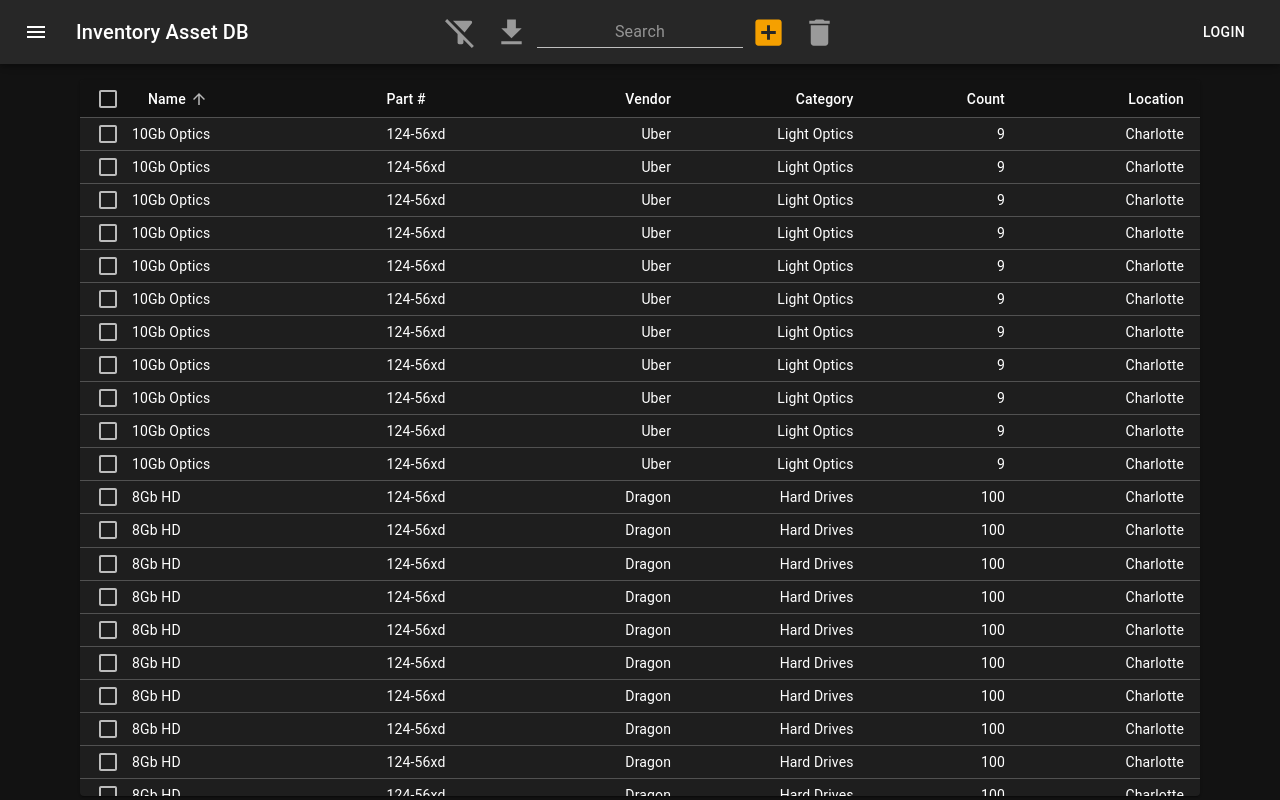
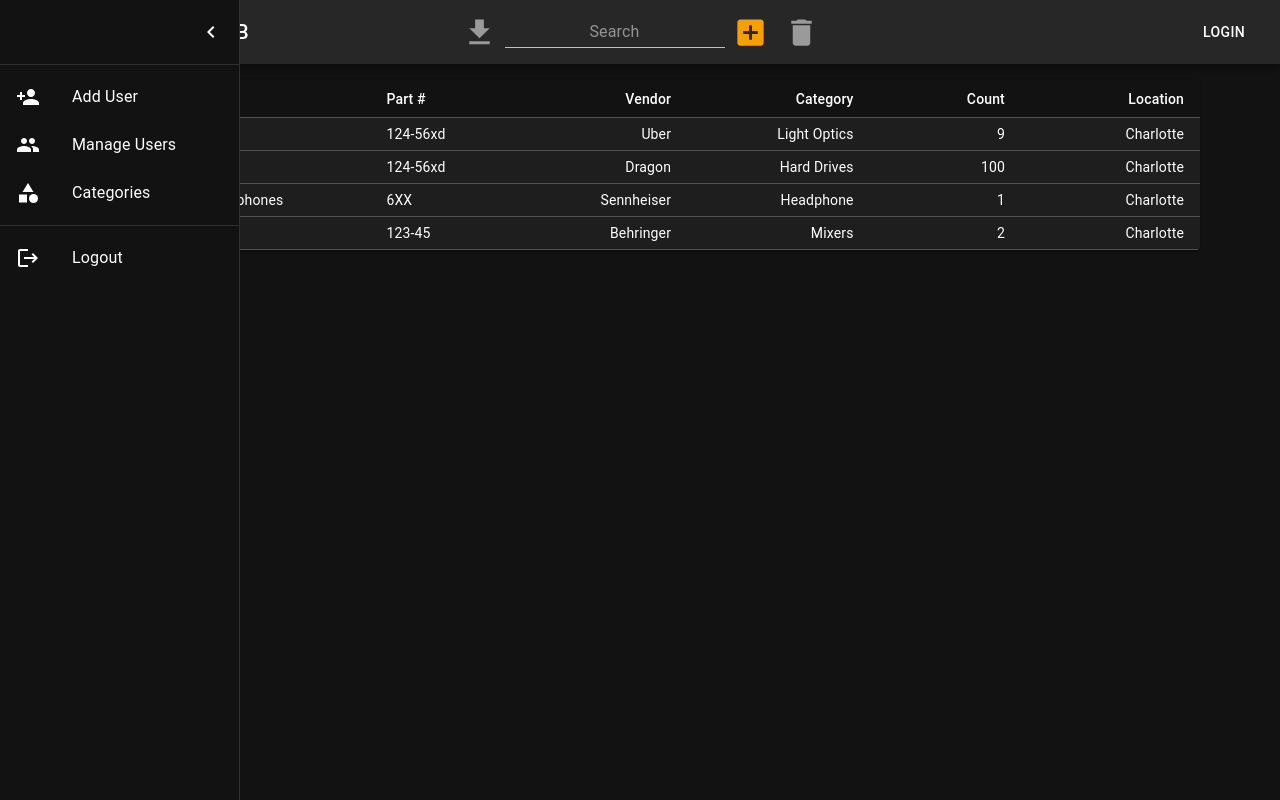
Before and after one commit to sudothei/asset-inventory, a React app in the folder web/: page / in a window 1280 px wide. Both pictures are taken after a click on the button 36 px from the left and 32 px from the top of the page. Built offline with nearby package versions, Linux system fonts and the light colour scheme.

Commit message:
added drawer

```diff
--- /dev/null
+++ b/web/src/DashDrawer.tsx
@@ -0,0 +1,97 @@
+import * as React from "react";
+
+import { styled } from "@mui/material/styles";
+import Drawer from "@mui/material/Drawer";
+import List from "@mui/material/List";
+import Divider from "@mui/material/Divider";
+import ListItem from "@mui/material/ListItem";
+import ListItemButton from "@mui/material/ListItemButton";
+import ListItemIcon from "@mui/material/ListItemIcon";
+import ListItemText from "@mui/material/ListItemText";
+import IconButton from "@mui/material/IconButton";
+
+import PersonAddIcon from "@mui/icons-material/PersonAdd";
+import GroupIcon from "@mui/icons-material/Group";
+import CategoryIcon from "@mui/icons-material/Category";
+import LogoutIcon from "@mui/icons-material/Logout";
+import ChevronLeftIcon from "@mui/icons-material/ChevronLeft";
+
+const drawerWidth = 240;
+
+interface DashDrawerProps {
+  open: boolean;
+  handleClick: () => void;
+}
+
+const DrawerHeader = styled("div")(({ theme }) => ({
+  display: "flex",
+  alignItems: "center",
+  padding: theme.spacing(0, 1),
+  // necessary for content to be below app bar
+  ...theme.mixins.toolbar,
+  justifyContent: "flex-end",
+}));
+
+export const DashDrawer = (props: DashDrawerProps) => {
+  const { open, handleClick } = props;
+
+  return (
+    <Drawer
+      sx={{
+        width: drawerWidth,
+        flexShrink: 0,
+        "& .MuiDrawer-paper": {
+          width: drawerWidth,
+          boxSizing: "border-box",
+        },
+      }}
+      variant="persistent"
+      anchor="left"
+      open={open}
+    >
+      <DrawerHeader>
+        <IconButton>
+          <ChevronLeftIcon onClick={handleClick} />
+        </IconButton>
+      </DrawerHeader>
+      <Divider />
+      <List>
+        <ListItem key={"Add User"} disablePadding>
+          <ListItemButton>
+            <ListItemIcon>
+              <PersonAddIcon />
+            </ListItemIcon>
+            <ListItemText primary={"Add User"} />
+          </ListItemButton>
+        </ListItem>
+        <ListItem key={"Manage Users"} disablePadding>
+          <ListItemButton>
+            <ListItemIcon>
+              <GroupIcon />
+            </ListItemIcon>
+            <ListItemText primary={"Manage Users"} />
+          </ListItemButton>
+        </ListItem>
+        <ListItem key={"Categories"} disablePadding>
+          <ListItemButton>
+            <ListItemIcon>
+              <CategoryIcon />
+            </ListItemIcon>
+            <ListItemText primary={"Categories"} />
+          </ListItemButton>
+        </ListItem>
+      </List>
+      <Divider />
+      <List>
+        <ListItem key={"Logout"} disablePadding>
+          <ListItemButton>
+            <ListItemIcon>
+              <LogoutIcon />
+            </ListItemIcon>
+            <ListItemText primary={"Logout"} />
+          </ListItemButton>
+        </ListItem>
+      </List>
+    </Drawer>
+  );
+};
--- a/web/src/DashTopBar.tsx
+++ b/web/src/DashTopBar.tsx
@@ -1,77 +1,81 @@
 import * as React from "react";
-import {useState} from "react";
+import { useState } from "react";
 
-import AppBar from '@mui/material/AppBar';
-import Box from '@mui/material/Box';
-import Toolbar from '@mui/material/Toolbar';
-import Typography from '@mui/material/Typography';
-import Button from '@mui/material/Button';
-import IconButton from '@mui/material/IconButton';
-import Input from '@mui/material/Input';
+import AppBar from "@mui/material/AppBar";
+import Box from "@mui/material/Box";
+import Toolbar from "@mui/material/Toolbar";
+import Typography from "@mui/material/Typography";
+import Button from "@mui/material/Button";
+import IconButton from "@mui/material/IconButton";
+import Input from "@mui/material/Input";
 
-import MenuIcon from '@mui/icons-material/Menu';
-import DeleteIcon from '@mui/icons-material/Delete';
-import FileDownloadIcon from '@mui/icons-material/FileDownload';
-import FilterAltIcon from '@mui/icons-material/FilterAlt';
-import FilterAltOffIcon from '@mui/icons-material/FilterAltOff';
-import AddBoxIcon from '@mui/icons-material/AddBox';
+import MenuIcon from "@mui/icons-material/Menu";
+import DeleteIcon from "@mui/icons-material/Delete";
+import FileDownloadIcon from "@mui/icons-material/FileDownload";
+import AddBoxIcon from "@mui/icons-material/AddBox";
+
+import { DashDrawer } from "./DashDrawer";
 
 export const DashTopBar = () => {
-    const [filterOn, setFilterOn] = useState(false);
-
-    const handleFilterClick = () => {
-        setFilterOn(filterOn => !filterOn);
-    }
-
+  const [drawerOpen, setDrawerOpen] = useState(false);
+  const toggleDrawer = () => {
+    setDrawerOpen((drawerOpen) => !drawerOpen);
+  };
   return (
     <AppBar position="fixed">
-            <Toolbar sx={{ flex: '1' }}>
-              <Box sx={{ display: 'flex', flexFlow: 'row', flex: '1', justifyContent: 'flex-start' }}>
+      <DashDrawer open={drawerOpen} handleClick={toggleDrawer} />
+      <Toolbar sx={{ flex: "1" }}>
+        <Box
+          sx={{
+            display: "flex",
+            flexFlow: "row",
+            flex: "1",
+            justifyContent: "flex-start",
+          }}
+        >
           <IconButton
             size="large"
             edge="start"
             color="inherit"
             aria-label="menu"
             sx={{ mr: 2 }}
+            onClick={toggleDrawer}
           >
             <MenuIcon />
           </IconButton>
-                  <Typography variant="h6" component="div" sx={{ alignSelf: 'center' }}>
+          <Typography variant="h6" component="div" sx={{ alignSelf: "center" }}>
             Inventory Asset DB
           </Typography>
         </Box>
-              <Box sx={{ display: 'flex', justifyContent: 'center', flex: '1', alignItems: 'center' }}>
+        <Box
+          sx={{
+            display: "flex",
+            justifyContent: "center",
+            flex: "1",
+            alignItems: "center",
+          }}
+        >
           <IconButton>
-                  {filterOn ? (
-                    <FilterAltIcon
-                        fontSize="large"
+            <FileDownloadIcon fontSize="large" color="primary" />
+          </IconButton>
+          <Input
             color="secondary"
-                        onClick={handleFilterClick}
+            sx={{ input: { textAlign: "center" } }}
+            placeholder="Search"
           />
-                          ) : (
-                    <FilterAltOffIcon
-                        fontSize="large"
-                        color="primary"
-                        onClick={handleFilterClick}
-                        />
-                              )
-                  }
+          <IconButton>
+            <AddBoxIcon fontSize="large" color="secondary" />
           </IconButton>
           <IconButton>
-                      <FileDownloadIcon fontSize="large" color="primary"/>
-                  </IconButton>
-                  <Input color="secondary" sx={{ input: {textAlign: 'center'} }} placeholder="Search"/>
-                  <IconButton>
-                      <AddBoxIcon fontSize="large" color="secondary"/>
-                  </IconButton>
-                  <IconButton>
-                      <DeleteIcon fontSize="large" color="primary"/>
+            <DeleteIcon fontSize="large" color="primary" />
           </IconButton>
         </Box>
-              <Box sx={{ display: 'flex', justifyContent: 'flex-end', flex: '1' }}>
-                  <Button color="inherit">Login</Button>
+        <Box sx={{ display: "flex", justifyContent: "flex-end", flex: "1" }}>
+          <Button color="inherit" href="/login">
+            Login
+          </Button>
         </Box>
       </Toolbar>
     </AppBar>
-           )
-}
+  );
+};
--- a/web/src/Dashboard.tsx
+++ b/web/src/Dashboard.tsx
@@ -1,21 +1,21 @@
 import * as React from "react";
-import {useState, useEffect} from "react";
+import { useState, useEffect } from "react";
 
-import Table from '@mui/material/Table';
-import TableBody from '@mui/material/TableBody';
-import TableCell from '@mui/material/TableCell';
-import TableContainer from '@mui/material/TableContainer';
-import Checkbox from '@mui/material/Checkbox'
-import TableRow from '@mui/material/TableRow';
-import Paper from '@mui/material/Paper';
-import Box from '@mui/material/Box';
+import Table from "@mui/material/Table";
+import TableBody from "@mui/material/TableBody";
+import TableCell from "@mui/material/TableCell";
+import TableContainer from "@mui/material/TableContainer";
+import Checkbox from "@mui/material/Checkbox";
+import TableRow from "@mui/material/TableRow";
+import Paper from "@mui/material/Paper";
+import Box from "@mui/material/Box";
 
 import { EnhancedTableHead } from "EnhancedTableHead";
-import { DashTopBar } from "./DashTopBar"
+import { DashTopBar } from "./DashTopBar";
 
-type Order = 'asc' | 'desc';
+type Order = "asc" | "desc";
 interface Data {
-  id: number,
+  id: number;
   name: string;
   partno: string;
   vendor: string;
@@ -30,59 +30,50 @@ function createData(
   vendor: string,
   category: string,
   count: number,
-  location: string,
+  location: string
 ): Data {
   return { id, name, partno, vendor, category, count, location };
 }
 const rows = [
-  createData(12435, '10Gb Optics', '124-56xd', 'Uber', 'Light Optics', 9, 'Charlotte'),
-  createData(12531, '8Gb HD', '124-56xd', 'Dragon', 'Hard Drives', 100, 'Charlotte'),
-  createData(15423, 'Audiophile Headphones', '6XX', 'Sennheiser', 'Headphone', 1, 'Charlotte'),
-  createData(12431, 'Micromix', '123-45', 'Behringer', 'Mixers', 2, 'Charlotte'),
-  createData(1, '10Gb Optics', '124-56xd', 'Uber', 'Light Optics', 9, 'Charlotte'),
-  createData(2, '8Gb HD', '124-56xd', 'Dragon', 'Hard Drives', 100, 'Charlotte'),
-  createData(3, 'Audiophile Headphones', '6XX', 'Sennheiser', 'Headphone', 1, 'Charlotte'),
-  createData(4, 'Micromix', '123-45', 'Behringer', 'Mixers', 2, 'Charlotte'),
-  createData(5, '10Gb Optics', '124-56xd', 'Uber', 'Light Optics', 9, 'Charlotte'),
-  createData(6, '8Gb HD', '124-56xd', 'Dragon', 'Hard Drives', 100, 'Charlotte'),
-  createData(7, 'Audiophile Headphones', '6XX', 'Sennheiser', 'Headphone', 1, 'Charlotte'),
-  createData(8, 'Micromix', '123-45', 'Behringer', 'Mixers', 2, 'Charlotte'),
-  createData(9, '10Gb Optics', '124-56xd', 'Uber', 'Light Optics', 9, 'Charlotte'),
-  createData(10, '8Gb HD', '124-56xd', 'Dragon', 'Hard Drives', 100, 'Charlotte'),
-  createData(11, 'Audiophile Headphones', '6XX', 'Sennheiser', 'Headphone', 1, 'Charlotte'),
-  createData(12, 'Micromix', '123-45', 'Behringer', 'Mixers', 2, 'Charlotte'),
-  createData(13, '10Gb Optics', '124-56xd', 'Uber', 'Light Optics', 9, 'Charlotte'),
-  createData(14, '8Gb HD', '124-56xd', 'Dragon', 'Hard Drives', 100, 'Charlotte'),
-  createData(15, 'Audiophile Headphones', '6XX', 'Sennheiser', 'Headphone', 1, 'Charlotte'),
-  createData(16, 'Micromix', '123-45', 'Behringer', 'Mixers', 2, 'Charlotte'),
-  createData(17, '10Gb Optics', '124-56xd', 'Uber', 'Light Optics', 9, 'Charlotte'),
-  createData(18, '8Gb HD', '124-56xd', 'Dragon', 'Hard Drives', 100, 'Charlotte'),
-  createData(19, 'Audiophile Headphones', '6XX', 'Sennheiser', 'Headphone', 1, 'Charlotte'),
-  createData(20, 'Micromix', '123-45', 'Behringer', 'Mixers', 2, 'Charlotte'),
-  createData(21, '10Gb Optics', '124-56xd', 'Uber', 'Light Optics', 9, 'Charlotte'),
-  createData(22, '8Gb HD', '124-56xd', 'Dragon', 'Hard Drives', 100, 'Charlotte'),
-  createData(23, 'Audiophile Headphones', '6XX', 'Sennheiser', 'Headphone', 1, 'Charlotte'),
-  createData(24, 'Micromix', '123-45', 'Behringer', 'Mixers', 2, 'Charlotte'),
-  createData(25, '10Gb Optics', '124-56xd', 'Uber', 'Light Optics', 9, 'Charlotte'),
-  createData(26, '8Gb HD', '124-56xd', 'Dragon', 'Hard Drives', 100, 'Charlotte'),
-  createData(27, 'Audiophile Headphones', '6XX', 'Sennheiser', 'Headphone', 1, 'Charlotte'),
-  createData(28, 'Micromix', '123-45', 'Behringer', 'Mixers', 2, 'Charlotte'),
-  createData(29, '10Gb Optics', '124-56xd', 'Uber', 'Light Optics', 9, 'Charlotte'),
-  createData(30, '8Gb HD', '124-56xd', 'Dragon', 'Hard Drives', 100, 'Charlotte'),
-  createData(31, 'Audiophile Headphones', '6XX', 'Sennheiser', 'Headphone', 1, 'Charlotte'),
-  createData(32, 'Micromix', '123-45', 'Behringer', 'Mixers', 2, 'Charlotte'),
-  createData(33, '10Gb Optics', '124-56xd', 'Uber', 'Light Optics', 9, 'Charlotte'),
-  createData(44, '8Gb HD', '124-56xd', 'Dragon', 'Hard Drives', 100, 'Charlotte'),
-  createData(55 , 'Audiophile Headphones', '6XX', 'Sennheiser', 'Headphone', 1, 'Charlotte'),
-  createData(66, 'Micromix', '123-45', 'Behringer', 'Mixers', 2, 'Charlotte'),
-  createData(77, '10Gb Optics', '124-56xd', 'Uber', 'Light Optics', 9, 'Charlotte'),
-  createData(88, '8Gb HD', '124-56xd', 'Dragon', 'Hard Drives', 100, 'Charlotte'),
-  createData(99, 'Audiophile Headphones', '6XX', 'Sennheiser', 'Headphone', 1, 'Charlotte'),
-  createData(100, 'Micromix', '123-45', 'Behringer', 'Mixers', 2, 'Charlotte'),
+  createData(
+    12435,
+    "10Gb Optics",
+    "124-56xd",
+    "Uber",
+    "Light Optics",
+    9,
+    "Charlotte"
+  ),
+  createData(
+    12531,
+    "8Gb HD",
+    "124-56xd",
+    "Dragon",
+    "Hard Drives",
+    100,
+    "Charlotte"
+  ),
+  createData(
+    15423,
+    "Audiophile Headphones",
+    "6XX",
+    "Sennheiser",
+    "Headphone",
+    1,
+    "Charlotte"
+  ),
+  createData(
+    12431,
+    "Micromix",
+    "123-45",
+    "Behringer",
+    "Mixers",
+    2,
+    "Charlotte"
+  ),
 ];
 
 function descendingComparator<Type>(a: Type, b: Type, orderBy: keyof Type) {
-
   if (b[orderBy] < a[orderBy]) {
     return -1;
   }
@@ -90,33 +81,31 @@ function descendingComparator<Type>(a: Type, b: Type, orderBy: keyof Type) {
     return 1;
   }
   return 0;
-};
-
+}
 
 function getComparator<Key extends keyof any>(
   order: Order,
-  orderBy: Key,
+  orderBy: Key
 ): (
   a: { [key in Key]: number | string },
-  b: { [key in Key]: number | string },
+  b: { [key in Key]: number | string }
 ) => number {
-  return order === 'desc'
+  return order === "desc"
     ? (a, b) => descendingComparator(a, b, orderBy)
     : (a, b) => -descendingComparator(a, b, orderBy);
-};
+}
 
 export const Dashboard = () => {
-
-  const [order, setOrder] = useState<Order>('asc');
-  const [orderBy, setOrderBy] = useState<keyof Data>('name');
+  const [order, setOrder] = useState<Order>("asc");
+  const [orderBy, setOrderBy] = useState<keyof Data>("name");
   const [selected, setSelected] = React.useState<readonly string[]>([]);
 
   const handleRequestSort = (
     event: React.MouseEvent<unknown>,
-    property: keyof Data,
+    property: keyof Data
   ) => {
-    const isAsc = orderBy === property && order === 'asc';
-    setOrder(isAsc ? 'desc' : 'asc');
+    const isAsc = orderBy === property && order === "asc";
+    setOrder(isAsc ? "desc" : "asc");
     setOrderBy(property);
   };
 
@@ -142,7 +131,7 @@ export const Dashboard = () => {
     } else if (selectedIndex > 0) {
       newSelected = newSelected.concat(
         selected.slice(0, selectedIndex),
-        selected.slice(selectedIndex + 1),
+        selected.slice(selectedIndex + 1)
       );
     }
 
@@ -152,25 +141,25 @@ export const Dashboard = () => {
   const isSelected = (name: string) => selected.indexOf(name) !== -1;
 
   // for table to fill container properly
-    const [tableHeight, setTableHeight] = useState(0)
+  const [tableHeight, setTableHeight] = useState(0);
   useEffect(() => {
     const height = window.innerHeight - 64 - 20;
     setTableHeight(height);
     const onResize = () => {
       const height = window.innerHeight - 64 - 20;
       setTableHeight(height);
-        }
+    };
     // clean up
-        window.removeEventListener('resize', onResize);
-        window.addEventListener('resize', onResize, { passive: true });
-        return () => window.removeEventListener('resize', onResize);
+    window.removeEventListener("resize", onResize);
+    window.addEventListener("resize", onResize, { passive: true });
+    return () => window.removeEventListener("resize", onResize);
   }, []);
 
   return (
     <Box sx={{ paddingTop: 10, paddingRight: 10, paddingLeft: 10 }}>
-        <DashTopBar/>
-        <Paper sx={{ width: '100%', overflow: 'hidden' }}>
-          <TableContainer sx={{ maxHeight: tableHeight, overflow: 'auto' }}>
+      <DashTopBar />
+      <Paper sx={{ width: "100%", overflow: "hidden" }}>
+        <TableContainer sx={{ maxHeight: tableHeight, overflow: "auto" }}>
           <Table stickyHeader aria-label="sticky table" size="small">
             <EnhancedTableHead
               numSelected={selected.length}
@@ -181,8 +170,7 @@ export const Dashboard = () => {
               rowCount={rows.length}
             />
             <TableBody>
-                  {rows.sort(getComparator(order, orderBy))
-                    .map((row, index) => {
+              {rows.sort(getComparator(order, orderBy)).map((row, index) => {
                 const isItemSelected = isSelected(row.id.toString());
                 const labelId = `enhanced-table-checkbox-${index}`;
 
@@ -201,7 +189,7 @@ export const Dashboard = () => {
                         color="primary"
                         checked={isItemSelected}
                         inputProps={{
-                                'aria-labelledby': labelId,
+                          "aria-labelledby": labelId,
                         }}
                       />
                     </TableCell>
@@ -226,5 +214,5 @@ export const Dashboard = () => {
         </TableContainer>
       </Paper>
     </Box>
-   )
-}
+  );
+};
--- a/web/src/EnhancedTableHead.tsx
+++ b/web/src/EnhancedTableHead.tsx
@@ -1,19 +1,19 @@
 import * as React from "react";
-import TableHead from '@mui/material/TableHead';
-import TableSortLabel from '@mui/material/TableSortLabel';
-import Box from '@mui/material/Box';
-import TableRow from '@mui/material/TableRow';
-import TableCell from '@mui/material/TableCell';
-import Checkbox from '@mui/material/Checkbox'
-import { visuallyHidden } from '@mui/utils';
+import TableHead from "@mui/material/TableHead";
+import TableSortLabel from "@mui/material/TableSortLabel";
+import Box from "@mui/material/Box";
+import TableRow from "@mui/material/TableRow";
+import TableCell from "@mui/material/TableCell";
+import Checkbox from "@mui/material/Checkbox";
+import { visuallyHidden } from "@mui/utils";
 
 interface Column {
-  id: 'name' | 'partno' | 'vendor' | 'category' | 'count' | 'location';
+  id: "name" | "partno" | "vendor" | "category" | "count" | "location";
   label: string;
-  align?: 'right';
+  align?: "right";
 }
 interface Data {
-  id: number,
+  id: number;
   name: string;
   partno: string;
   vendor: string;
@@ -21,10 +21,13 @@ interface Data {
   count: number;
   location: string;
 }
-type Order = 'asc' | 'desc';
+type Order = "asc" | "desc";
 interface EnhancedTableProps {
   numSelected: number;
-  onRequestSort: (event: React.MouseEvent<unknown>, property: keyof Data) => void;
+  onRequestSort: (
+    event: React.MouseEvent<unknown>,
+    property: keyof Data
+  ) => void;
   onSelectAllClick: (event: React.ChangeEvent<HTMLInputElement>) => void;
   order: Order;
   orderBy: string;
@@ -32,18 +35,23 @@ interface EnhancedTableProps {
 }
 
 const columns: readonly Column[] = [
-  { id: 'name', label: 'Name' },
-  { id: 'partno', label: 'Part #'},
-  { id: 'vendor', label: 'Vendor', align: 'right' },
-  { id: 'category', label: 'Category', align: 'right'},
-  { id: 'count', label: 'Count', align: 'right'},
-  { id: 'location', label: 'Location', align: 'right'},
+  { id: "name", label: "Name" },
+  { id: "partno", label: "Part #" },
+  { id: "vendor", label: "Vendor", align: "right" },
+  { id: "category", label: "Category", align: "right" },
+  { id: "count", label: "Count", align: "right" },
+  { id: "location", label: "Location", align: "right" },
 ];
 
-
 export const EnhancedTableHead = (props: EnhancedTableProps) => {
-  const { onSelectAllClick, order, orderBy, numSelected, rowCount, onRequestSort } =
-    props;
+  const {
+    onSelectAllClick,
+    order,
+    orderBy,
+    numSelected,
+    rowCount,
+    onRequestSort,
+  } = props;
   const createSortHandler =
     (property: keyof Data) => (event: React.MouseEvent<unknown>) => {
       onRequestSort(event, property);
@@ -59,7 +67,7 @@ export const EnhancedTableHead = (props: EnhancedTableProps) => {
             checked={rowCount > 0 && numSelected === rowCount}
             onChange={onSelectAllClick}
             inputProps={{
-              'aria-label': 'select all desserts',
+              "aria-label": "select all desserts",
             }}
           />
         </TableCell>
@@ -71,13 +79,13 @@ export const EnhancedTableHead = (props: EnhancedTableProps) => {
           >
             <TableSortLabel
               active={orderBy === column.id}
-              direction={orderBy === column.id ? order : 'asc'}
+              direction={orderBy === column.id ? order : "asc"}
               onClick={createSortHandler(column.id)}
             >
               {column.label}
               {orderBy === column.id ? (
                 <Box component="span" sx={visuallyHidden}>
-                  {order === 'desc' ? 'sorted descending' : 'sorted ascending'}
+                  {order === "desc" ? "sorted descending" : "sorted ascending"}
                 </Box>
               ) : null}
             </TableSortLabel>
@@ -86,4 +94,4 @@ export const EnhancedTableHead = (props: EnhancedTableProps) => {
       </TableRow>
     </TableHead>
   );
-}
+};
```
Also changed, not shown: web/src/index.tsx (+8 -8 lines). Lines whose indentation alone changed are shown as unchanged.
